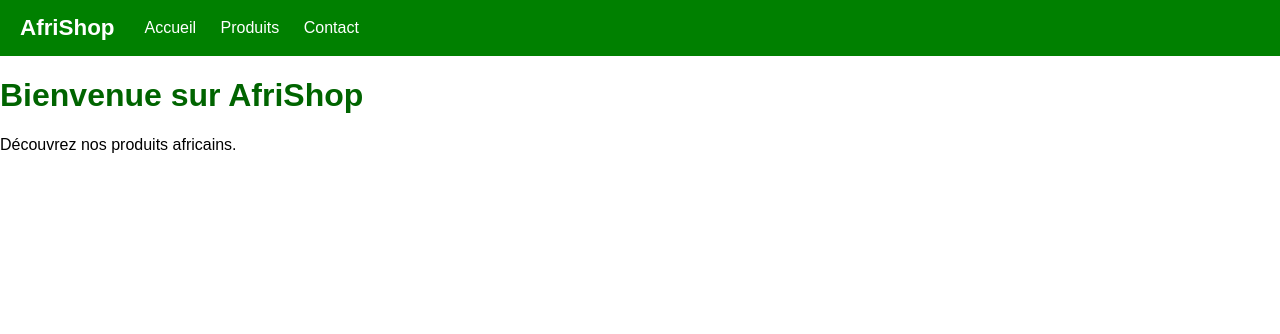
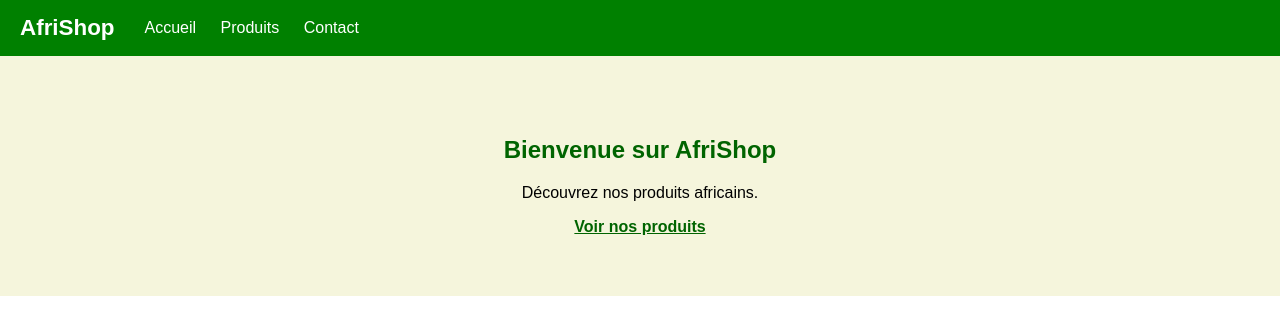
Before and after one commit to Safwan0506/AfriShop, a plain HTML site: page index.html in a window 1280 px wide. Drawn offline with Linux system fonts and the light colour scheme.

Commit message:
feat: ajouter la section accueil
Co-Authored-By: Claude Sonnet 5.5 <noreply@anthropic.com>

```diff
--- a/index.html
+++ b/index.html
@@ -15,7 +15,10 @@
       <a href="#contact">Contact</a>
     </nav>
   </header>
-  <h1>Bienvenue sur AfriShop</h1>
-  <p>Découvrez nos produits africains.</p>
+  <section id="accueil">
+    <h1>Bienvenue sur AfriShop</h1>
+    <p>Découvrez nos produits africains.</p>
+    <a href="#produits">Voir nos produits</a>
+  </section>
 </body>
 </html>
--- a/style.css
+++ b/style.css
@@ -3,3 +3,5 @@ h1 { color: darkgreen; }
 header { background: green; color: white; padding: 15px 20px; display: flex; align-items: center; gap: 30px; }
 .logo { font-size: 1.4em; font-weight: bold; }
 nav a { color: white; text-decoration: none; margin-right: 20px; }
+#accueil { background: beige; padding: 60px 20px; text-align: center; }
+#accueil a { color: darkgreen; font-weight: bold; }
```
